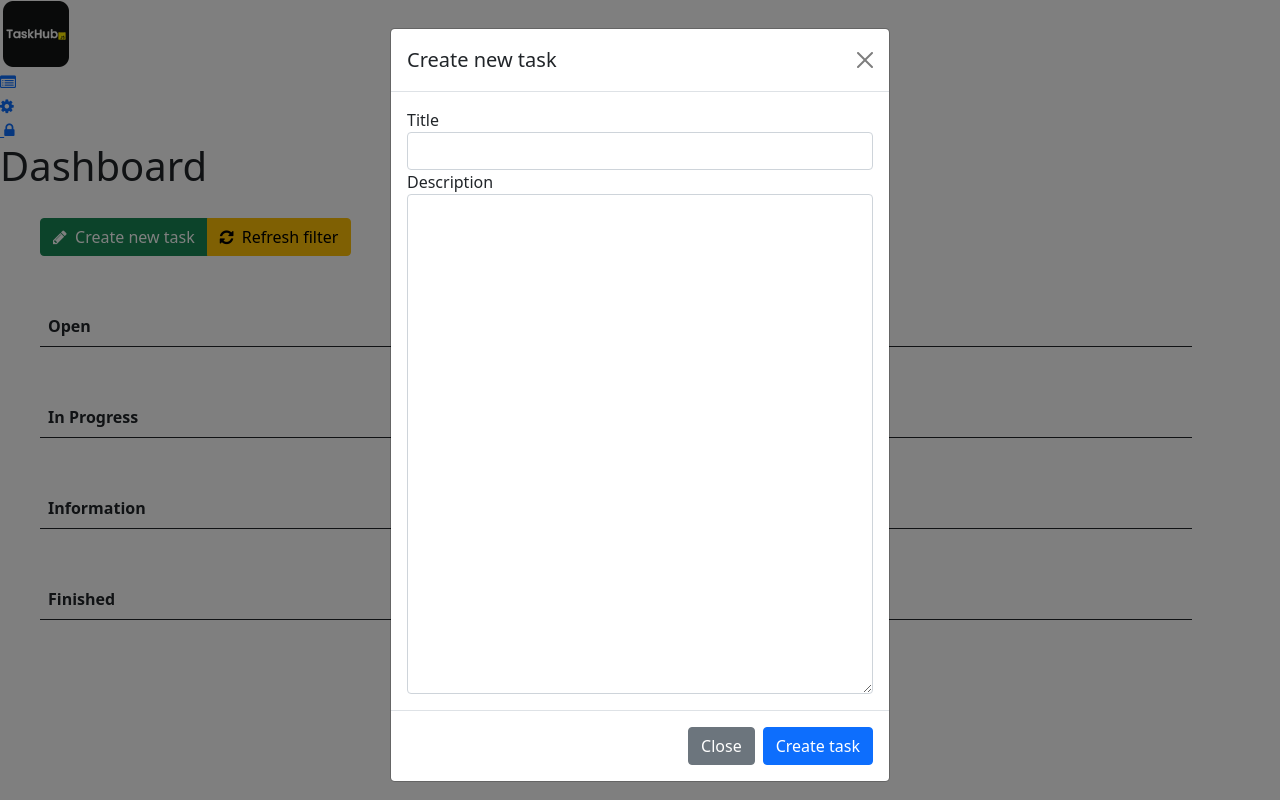
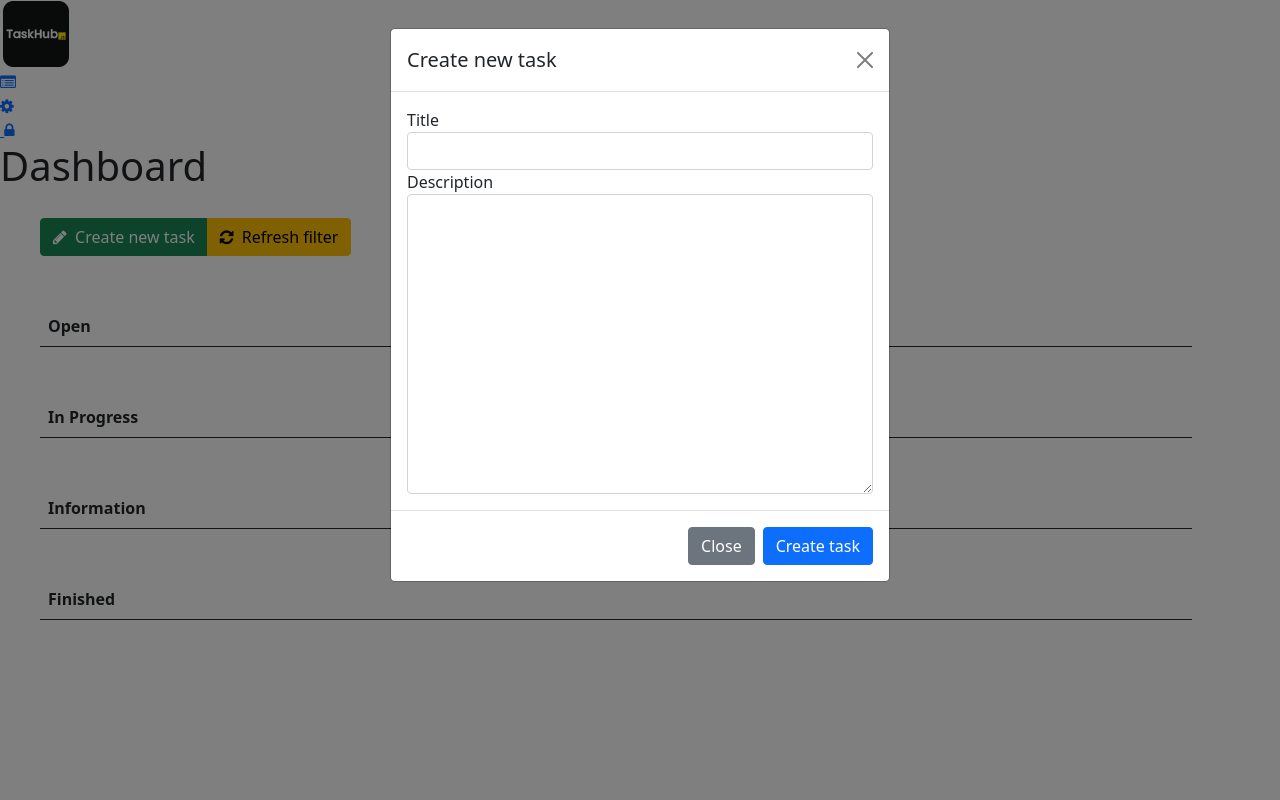
Before and after one commit to holzigerTyp/TaskHubJS, a Node server app: template views/dashboard.ejs in a window 1280 px wide, after a click on "Create new task". Run offline with Node 20, Linux system fonts and the light colour scheme; the template is opened without the code that fills it, so the values that code supplies are empty; some libraries are stand-ins or nearby versions.

Commit message:
Changed height of text areas

```diff
--- a/views/dashboard.ejs
+++ b/views/dashboard.ejs
@@ -47,7 +47,7 @@
                         <form action="/api/createtask" method="post" class="thjs-round">
                             <input type="hidden" name="_csrf" id="_csrf" value="<%= csrftoken %>">
                             <div class="form-group"><label for="name">Title</label><input class="form-control item" type="text" name="title" id="title"></div>
-                            <div class="form-group"><label for="description">Description</label><textarea class="form-control txarea" name="description" id="description" style="height: 500px; min-height: 500px; max-height: 500px;"></textarea></div>
+                            <div class="form-group"><label for="description">Description</label><textarea class="form-control txarea" name="description" id="description" style="height: 300px; min-height: 300px; max-height: 300px;"></textarea></div>
                     </div>
                     <div class="modal-footer">
                         <button type="button" class="btn btn-secondary" data-bs-dismiss="modal">Close</button>
@@ -87,7 +87,7 @@
                         <form id="sys-update-form" method="post" class="thjs-round">
 		                    <input type="hidden" name="_csrf" id="_csrf" value="<%= csrftoken %>">
 		                    <div class="form-group"><label for="updatetitle">Title</label><input class="form-control item" type="text" name="updatetitle" id="updatetitle"></div>
-		                    <div class="form-group"><label for="updatedescription">Description</label><textarea class="form-control txarea" name="updatedescription" id="updatedescription" style="height: 500px; min-height: 500px; max-height: 500px; margin-bottom: 50px;"></textarea></div>
+		                    <div class="form-group"><label for="updatedescription">Description</label><textarea class="form-control txarea" name="updatedescription" id="updatedescription" style="height: 200px; min-height: 200px; max-height: 200px; margin-bottom: 50px;"></textarea></div>
 
 		                    <div class="form-group" style="margin-bottom: 20px"><label for="updatepriority">Priority: &nbsp;&nbsp;</label><select style="width:200px" id="updatepriority" name="updatepriority"><option value="0">Low priority</option><option value="1">Normal priority</option><option value="2">Urgent priority</option></select></div>
 
```
